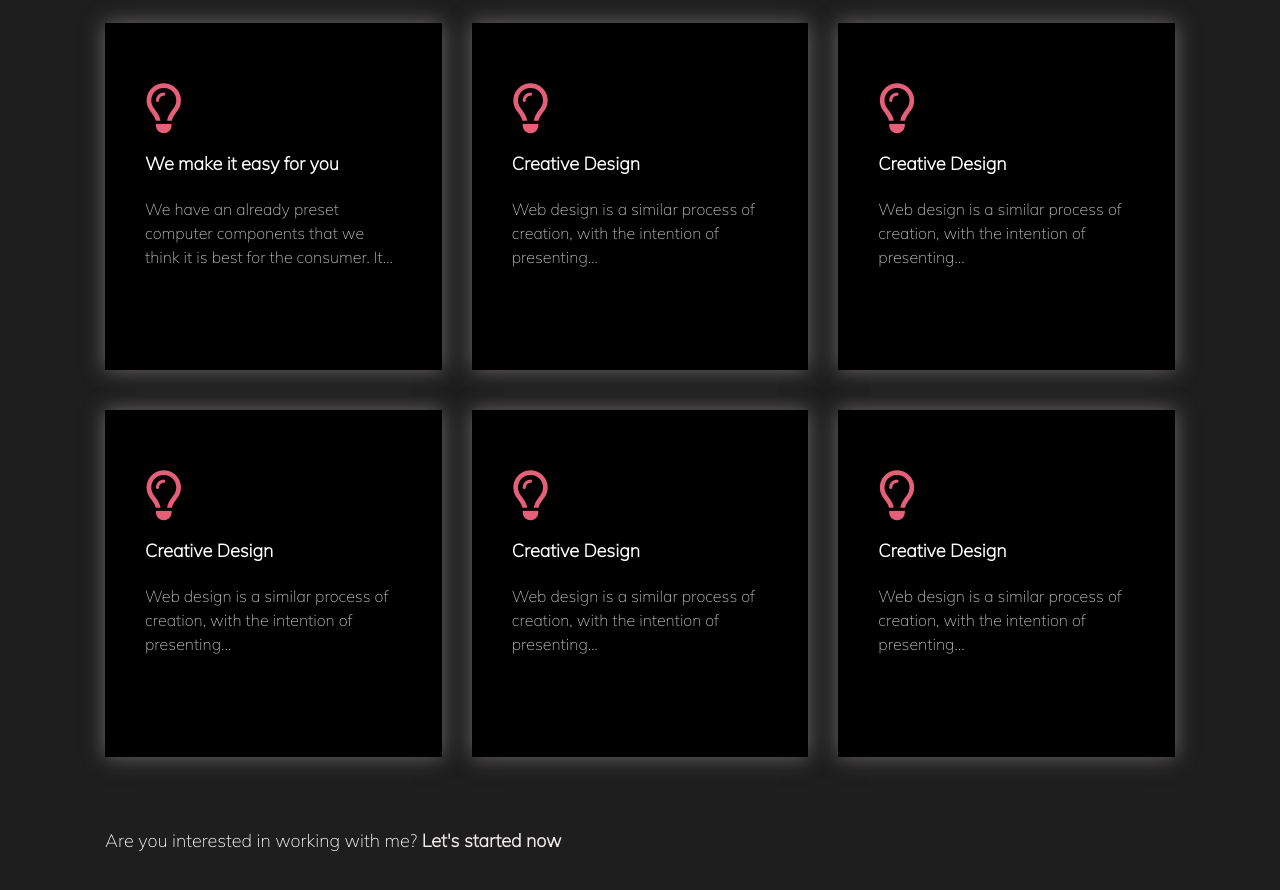
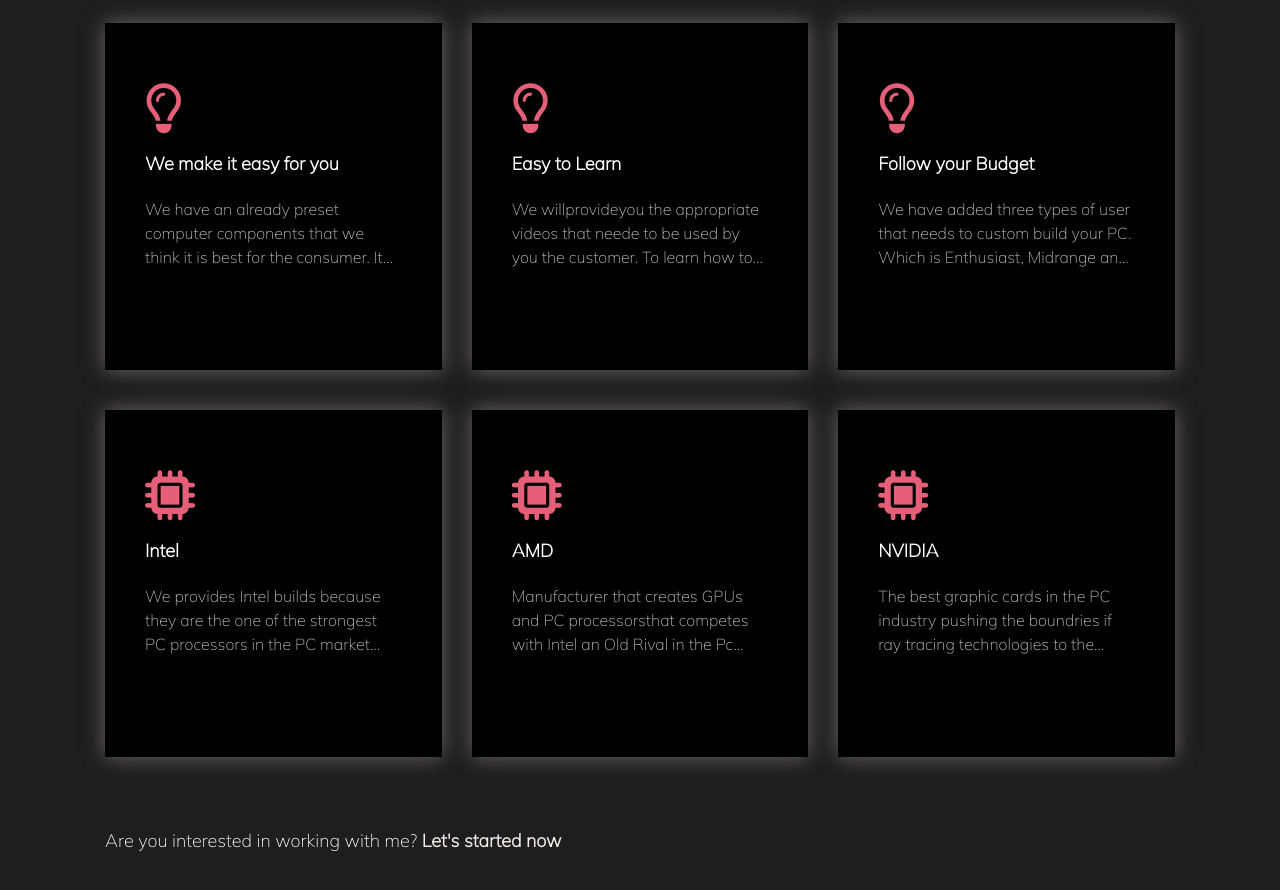
Before and after one commit to jiasin10/WAPP-Lact-Tech, a plain HTML site: page index.html in a window 1280 px wide. Shown: the part 1951-2841 px from the top of the page. Drawn offline with nearby package versions, Linux system fonts and the light colour scheme.

Commit message:
added services

```diff
--- a/index.html
+++ b/index.html
@@ -166,8 +166,12 @@
                         <div class="service-box">
                             <i class="far fa-lightbulb"></i>
                             <div class="card-body">
-                                <p class="card-title">Creative Design</p>
-                                <p class="card-text text-limit">Web design is a similar process of creation, with the intention of presenting...</p>
+                                <p class="card-title">Easy to Learn</p>
+                                <p class="card-text text-limit">We willprovideyou the appropriate videos that
+                                    neede to be used by you the customer.
+                                    To learn how to build your own custom PC. It quite intimidating at first.
+                                    But after you have done it once you'll feel satisfide and also learn some
+                                    new things about PC.</p>
                             </div>
                         </div>
                     </div>
@@ -175,35 +179,45 @@
                         <div class="service-box">
                             <i class="far fa-lightbulb"></i>
                             <div class="card-body">
-                            <p class="card-title">Creative Design</p>
-                            <p class="card-text text-limit">Web design is a similar process of creation, with the intention of presenting...</p>
+                            <p class="card-title">Follow your Budget </p>
+                            <p class="card-text text-limit">We have added three types of user that needs to custom build your PC.
+                                Which is Enthusiast, Midrange and Entrylevel for Intel or AMD build guides will be providede in here.
+                            </p>
                             </div>
                         </div>
                     </div>
                     <div class="col-md-4">
                         <div class="service-box">
-                            <i class="far fa-lightbulb"></i>
+                            <i class="fas fa-microchip"></i>
                             <div class="card-body">
-                            <p class="card-title">Creative Design</p>
-                            <p class="card-text text-limit">Web design is a similar process of creation, with the intention of presenting...</p>
+                            <p class="card-title">Intel</p>
+                            <p class="card-text text-limit">We provides Intel builds because they are the one of the strongest PC processors in the
+                                                            PC market currently. But they have been surpass by AMD processors due to different
+                                                            kind of effcient process that se them all apart.
+                                                            Normally people who use this Processor have better integration and
+                                                            support and it is specific for gamers and also professionals lile content creators.
+                            </p>
                             </div>
                         </div>
                     </div>
                     <div class="col-md-4">
                         <div class="service-box">
-                            <i class="far fa-lightbulb"></i>
+                            <i class="fas fa-microchip"></i>
                             <div class="card-body">
-                            <p class="card-title">Creative Design</p>
-                            <p class="card-text text-limit">Web design is a similar process of creation, with the intention of presenting...</p>
+                            <p class="card-title">AMD</p>
+                            <p class="card-text text-limit">Manufacturer that creates GPUs and PC processorsthat competes with Intel an Old Rival in the Pc market.
+                                            best for value and has cheaper price than Intel overall it has good performance on par with Intel.
+                            </p>
                             </div>
                         </div>
                     </div>
                     <div class="col-md-4">
                         <div class="service-box">
-                            <i class="far fa-lightbulb"></i>
+                            <i class="fas fa-microchip"></i>
                             <div class="card-body">
-                            <p class="card-title">Creative Design</p>
-                            <p class="card-text text-limit">Web design is a similar process of creation, with the intention of presenting...</p>
+                            <p class="card-title">NVIDIA</p>
+                            <p class="card-text text-limit">The best graphic cards in the PC industry pushing the
+                                boundries if ray tracing technologies to the average user that is home users.</p>
                             </div>
                         </div>
                     </div>
--- a/style1.css
+++ b/style1.css
@@ -196,7 +196,7 @@
 .card-body{
     padding:0;
 }
-.service-box .far{
+.service-box .far , .service-box .fas{
     font-size:50px;
     color:#e65f78;
     margin-bottom: 17px;
```
